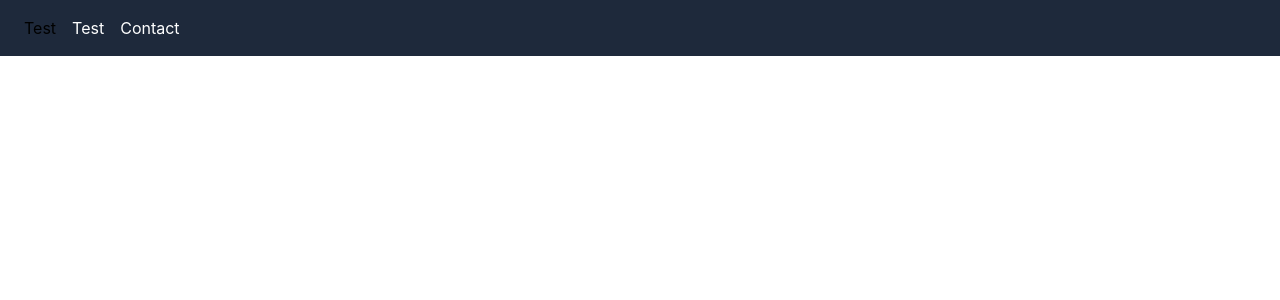
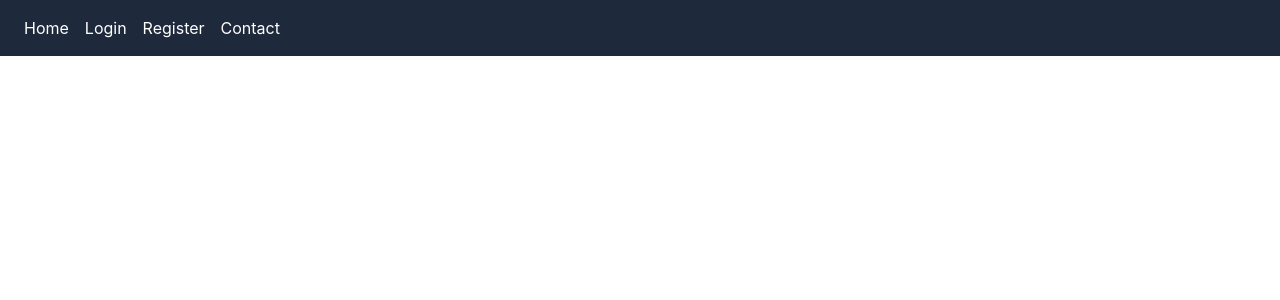
Before and after one commit to FlorianGrollich/Gamefied-python-learning, a React (Create React App) app in the folder frontend/: page / in a window 1280 px wide. Shown: the top 300 px of the page. Built offline with nearby package versions, Linux system fonts and the light colour scheme.

Commit message:
chore: add register link to App.tsx

```diff
--- a/frontend/src/components/App.tsx
+++ b/frontend/src/components/App.tsx
@@ -1,18 +1,19 @@
 import React from 'react';
-import { BrowserRouter as Router, Route, Routes } from 'react-router-dom';
+import { BrowserRouter as Router, Route, Routes, Link } from 'react-router-dom';
 import RegistrationPage from './RegistrationPage';
 
 function App() {
     return (
         <div className="App bg-slate-950">
-            <nav className="bg-slate-800 p-4 fixed top-0 w-full">
-                <div className="justify-between text-black">
-                    <a href="#" className="mx-2">Test</a>
-                    <a href="#" className="text-white mx-2">Test</a>
-                    <a href="#" className="text-white mx-2">Contact</a>
-                </div>
-            </nav>
             <Router>
+                <nav className="bg-slate-800 p-4 fixed top-0 w-full">
+                    <div className="justify-between text-black">
+                        <Link to="/" className="mx-2 text-white">Home</Link>
+                        <Link to="/login" className="mx-2 text-white">Login</Link>
+                        <Link to="/register" className="mx-2 text-white">Register</Link>
+                        <a href="#" className="text-white mx-2">Contact</a>
+                    </div>
+                </nav>
                 <Routes>
                     <Route path="/register" element={<RegistrationPage />} />
                     <Route path="/" element={<h1>Welcome to the Home Page</h1>} />
```
